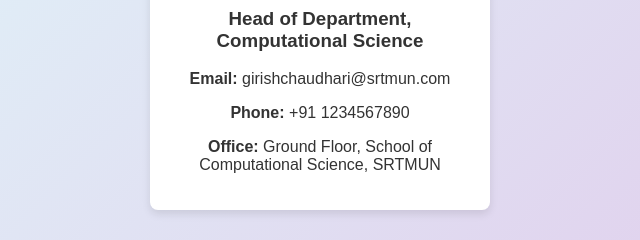
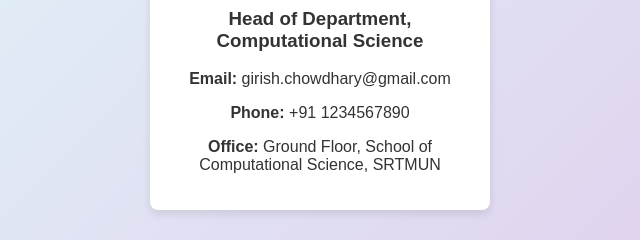
Before and after one commit to Rohit4432/project5, a plain HTML site: page index.html in a window 1280 px wide. Shown: the part 371-611 px from the top of the page, 45-685 px from the left. Drawn offline with Linux system fonts and the light colour scheme.

Commit message:
email id update

```diff
--- a/index.html
+++ b/index.html
@@ -15,7 +15,7 @@
             <img src="chaudhari sir.jpg" alt="HOD Photo" class="hod-photo">
             <h2>DR.GIRISH CHAUDHARI SIR</h2>
             <h3>Head of Department, Computational Science</h3>
-            <p><strong>Email:</strong> girishchaudhari@srtmun.com</p>
+            <p><strong>Email:</strong> girish.chowdhary@gmail.com</p>
             <p><strong>Phone:</strong> +91 1234567890</p>
             <p><strong>Office:</strong> Ground Floor, School of Computational Science, SRTMUN</p>
         </div>
```
